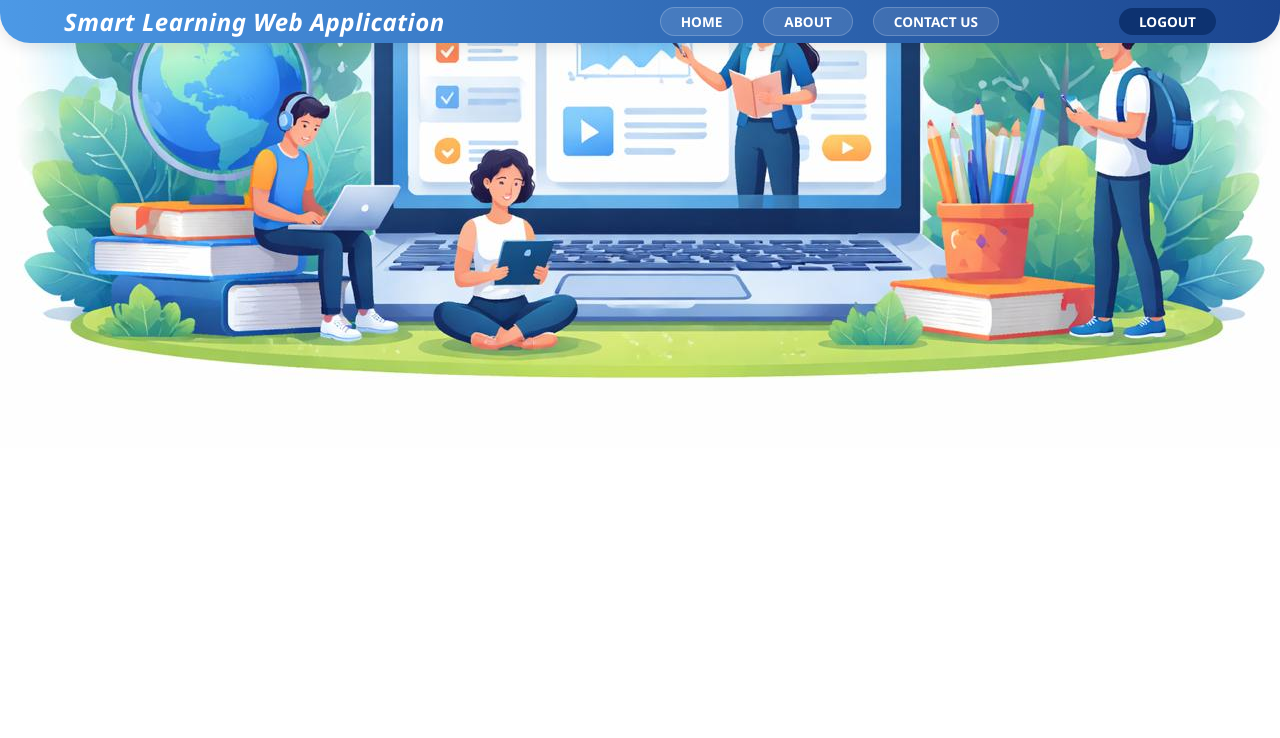
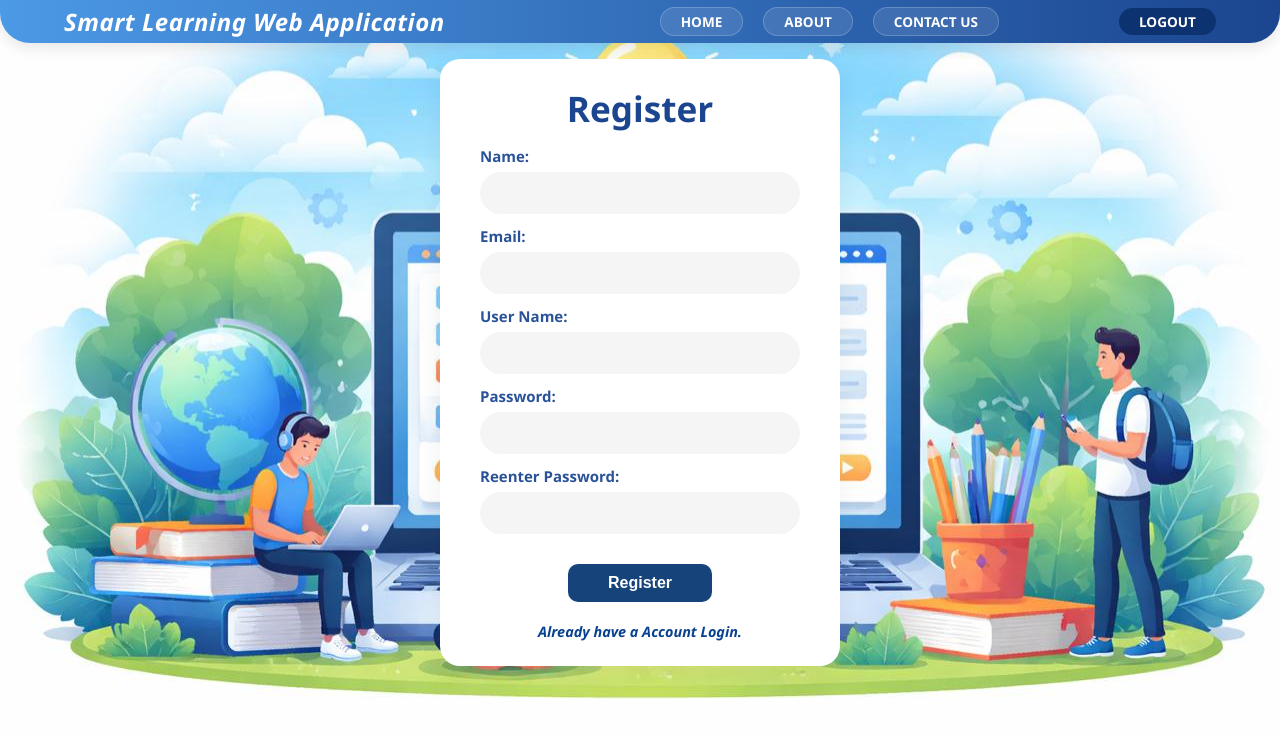
Before and after one commit to KeshaCodeolima/smart-learning-web-app-frontend, a React (Create React App) app: page / in a window 1280 px wide. Shown: the top 738 px of the page. Built offline with nearby package versions, Linux system fonts and the light colour scheme.

Commit message:
(signup): change the App.js file code to view the header to all pages and add the new signup page routing part to it.

```diff
--- a/src/App.js
+++ b/src/App.js
@@ -1,12 +1,14 @@
 import { BrowserRouter, Route, Routes } from "react-router-dom";
 import Header from "./Components/Header/header";
+import Signup from "./Components/Signup/signup";
 
 function App() {
   return (
     <>
     <BrowserRouter>
+    <Header/>
     <Routes>
-      <Route path="/" element={<Header/>} />
+      <Route path ="/" element={<Signup/>}/>
     </Routes>
     </BrowserRouter>
     </>
```
